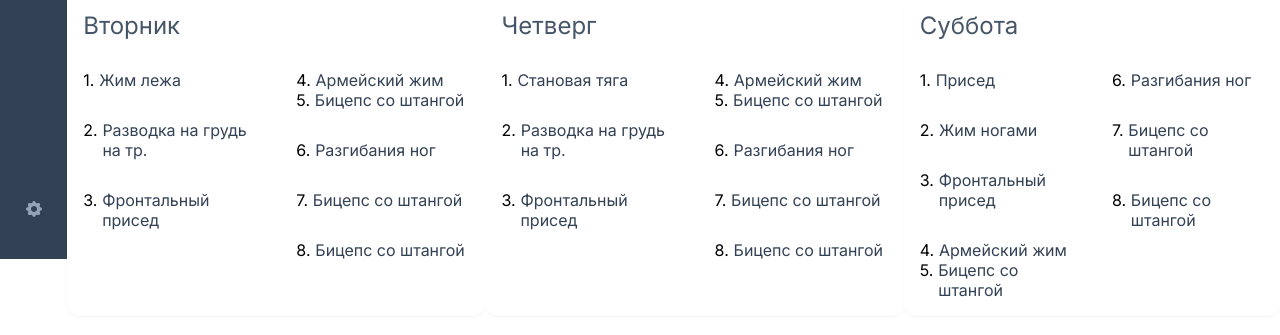
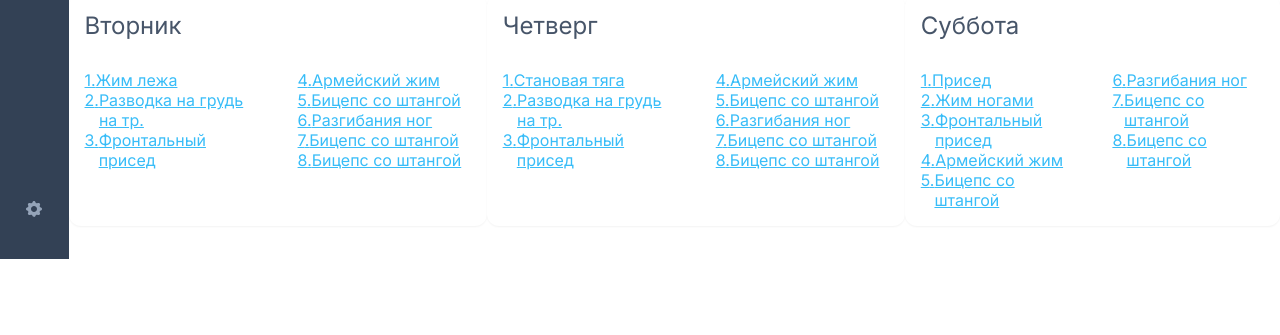
Before and after one commit to IrishAir/rurouni-dashboard, a React (Create React App) app in the folder client/: page / in a window 1280 px wide. Shown: the part 541-876 px from the top of the page. After the commit the page ends 800 px from the top, so only its background shows below. Built offline with nearby package versions, Linux system fonts and the light colour scheme.

Commit message:
workout plan links to exercise

```diff
--- a/client/src/components/WorkoutPlan.jsx
+++ b/client/src/components/WorkoutPlan.jsx
@@ -1,24 +1,26 @@
 import React from 'react';
 import workoutPlan from '../workoutPlan.json';
+import { Link } from 'react-router-dom';
 
 export default function WorkoutPlan() {
 
   return (
     <div className="profile-workout-plan">
       <h2>Программа тренировок</h2>
-      <div className="profile-workout-plan__wrapper flex jcsb">
+      <div className="flex jcsb">
 
         {workoutPlan.map(item =>
           <div className="card">
             <h3 className='regular'>{item.day}</h3>
             <ul className="links">
               {item.exercises.map(exercise =>
-                <li className='flex'><span>{exercise.order}.</span><p>{exercise.name}</p></li>
+                <Link className="flex link" key={exercise.id} to={`/exercises/${exercise.id}`} state= {exercise.id}>
+                  <span>{exercise.order}.</span>{exercise.name}
+                </Link>
                 )}
             </ul>
           </div>
           )}
-
       </div>
     </div>
   )
--- a/client/src/styles/_profile.scss
+++ b/client/src/styles/_profile.scss
@@ -3,23 +3,26 @@
   .dashboard-area{
     height: 13.125rem;
 
+    @media (max-width: 1366px) {
+      max-width: 77.5rem;
+      margin-bottom: 6rem;
+    }
   }
 
   .profile-workout-plan {
+    @media (max-width: 1366px) {
+      visibility: hidden;
+    }
 
     .links {
       columns: 2;
       column-gap: 2.5rem;
 
-      li {
+      .link {
         margin-bottom: 1.875rem;
 
         &:last-child {
           margin-bottom: 0;
-        }
-
-        p {
-          color: $font-header;
         }
 
         span {
@@ -27,7 +30,7 @@
         }
       }
 
-      li:nth-child(4) {
+      .link:nth-child(4) {
         margin-bottom: 0;
       }
     }
```
